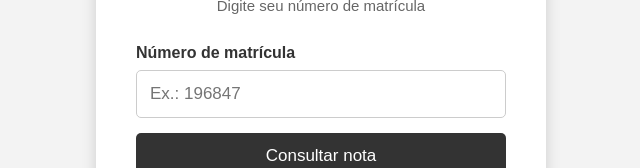
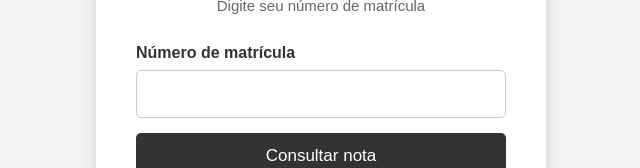
Before and after one commit to jmnetto/consulta-notas, a plain HTML site: page index.html in a window 1280 px wide. Shown: the part 286-454 px from the top of the page, without its empty margins (319-959 px from the left). Drawn offline with nearby package versions, Linux system fonts and the light colour scheme.

Commit message:
Update index.html

```diff
--- a/index.html
+++ b/index.html
@@ -209,7 +209,7 @@
         maxlength="6"
         inputmode="numeric"
         autocomplete="off"
-        placeholder="Ex.: 196847"
+        placeholder=""
         onkeydown="verificarEnter(event)"
     >
 
```
